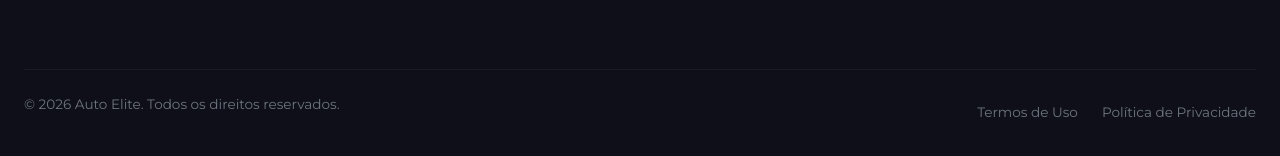
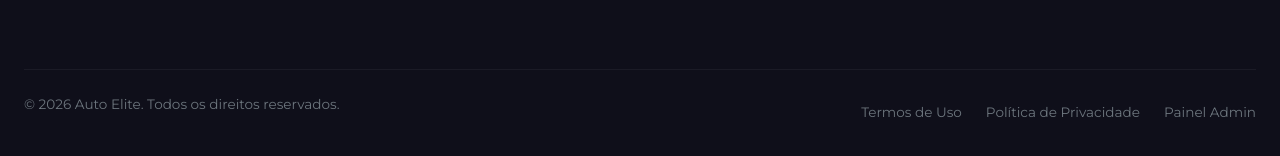
Before and after one commit to vinicin0102/sites-de-carro-, a plain HTML site: page index.html in a window 1280 px wide. Shown: the part 5674-5830 px from the top of the page. Drawn offline with nearby package versions, Linux system fonts and the light colour scheme.

Commit message:
Adiciona link para o painel admin no rodapé

```diff
--- a/index.html
+++ b/index.html
@@ -417,6 +417,7 @@
                 <div class="footer-legal">
                     <a href="#">Termos de Uso</a>
                     <a href="#">Política de Privacidade</a>
+                    <a href="admin/index.html" target="_blank">Painel Admin</a>
                 </div>
             </div>
         </div>
```
